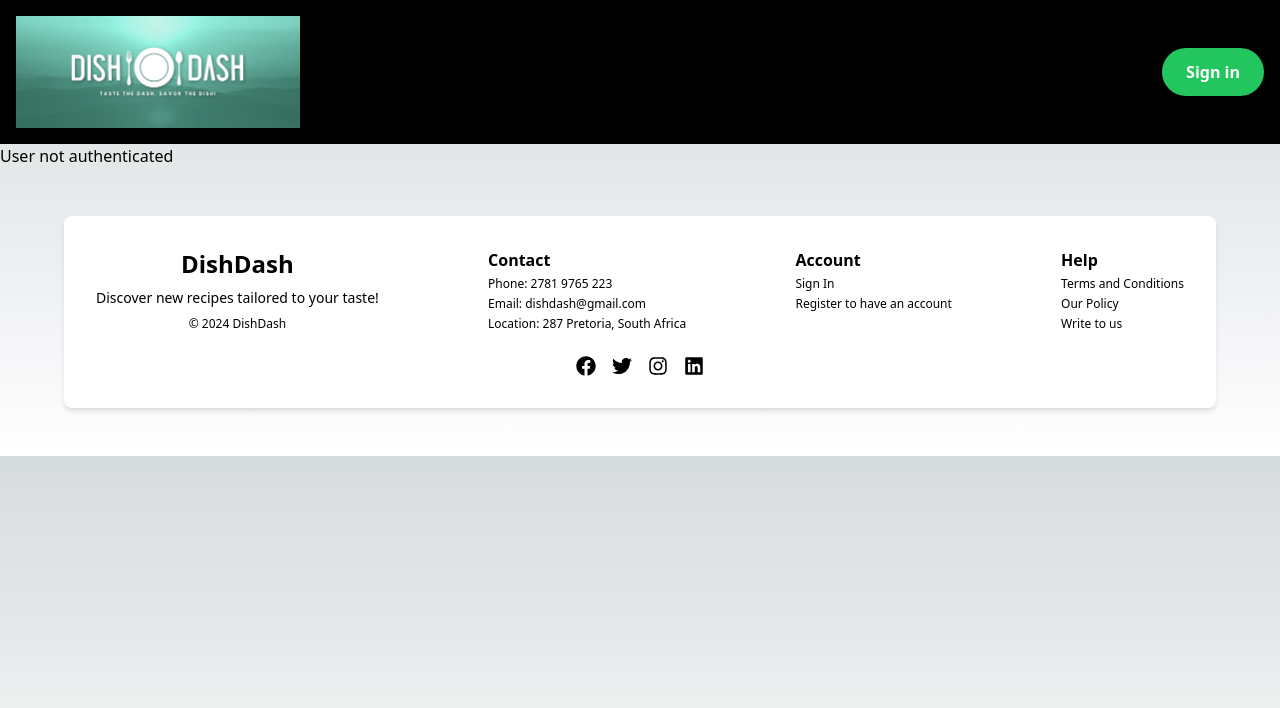
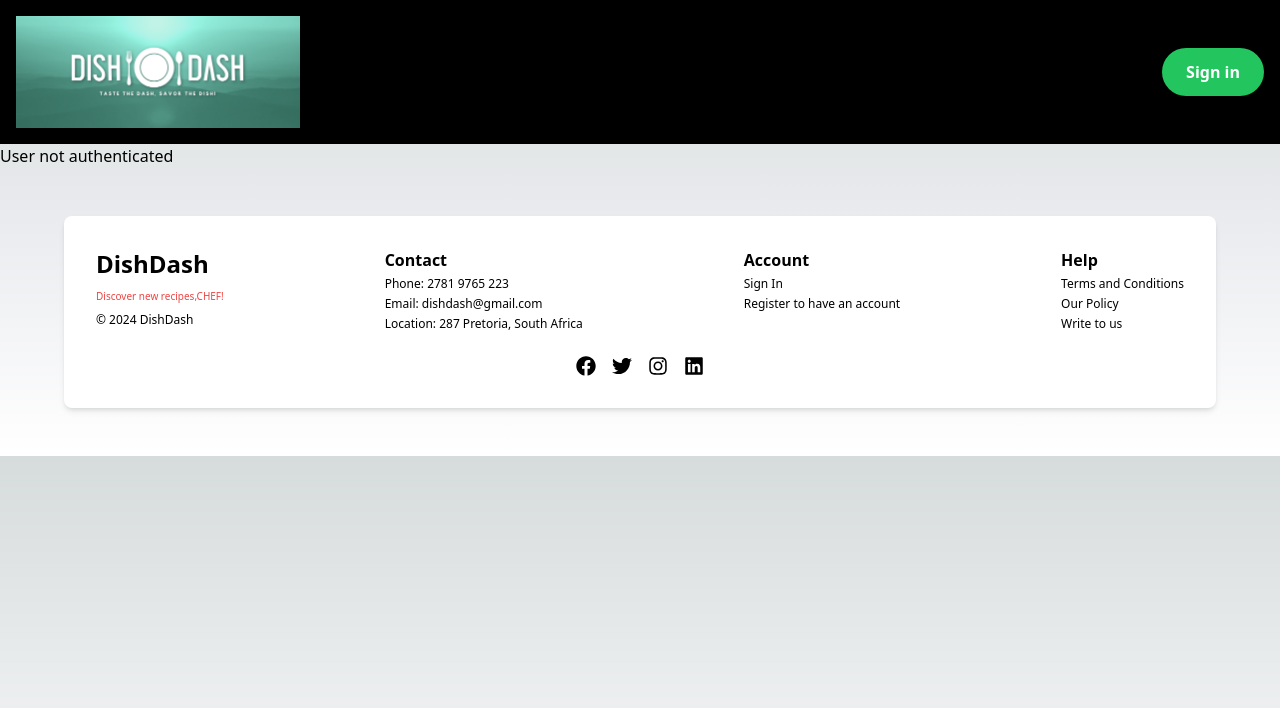
Before and after one commit to NokulungaM/DataForgeAI-Capstone-FullStack, a Next.js app in the folder client/: page /profile in a window 1280 px wide. Shown: the top 708 px of the page. Built offline with nearby package versions, Linux system fonts and the light colour scheme.

Commit message:
updated footer

```diff
--- a/client/src/components/Footer/Footer.js
+++ b/client/src/components/Footer/Footer.js
@@ -1,18 +1,63 @@
-import React from 'react';
+import React, { useState, useEffect } from 'react';
 import { FaFacebook, FaTwitter, FaInstagram, FaLinkedin } from 'react-icons/fa'; // Importing Font Awesome icons
 
 const Footer = () => {
+  // States for the heading and paragraph text
+  const [headingText, setHeadingText] = useState('');
+  const [paragraphText, setParagraphText] = useState('');
+
+  // Full strings to be typed out
+  const fullHeadingText = "DishDash";
+  const fullParagraphText = "Discover new recipes,CHEF!";
+
+  // Typing effect logic for heading and paragraph
+  useEffect(() => {
+    let headingTimeout;
+    let paragraphTimeout;
+
+    // Function to type out heading one character at a time
+    const typeHeading = (index) => {
+      if (index < fullHeadingText.length) {
+        setHeadingText((prev) => prev + fullHeadingText[index]);
+        headingTimeout = setTimeout(() => typeHeading(index + 1), 150); // Adjust typing speed here
+      } else {
+        // Start typing the paragraph once heading is fully typed
+        typeParagraph(0);
+      }
+    };
+
+    // Function to type out paragraph one character at a time
+    const typeParagraph = (index) => {
+      if (index < fullParagraphText.length) {
+        setParagraphText((prev) => prev + fullParagraphText[index]);
+        paragraphTimeout = setTimeout(() => typeParagraph(index + 1), 100); // Adjust typing speed here
+      }
+    };
+
+    // Start typing the heading
+    typeHeading(0);
+
+    // Cleanup timeouts when component unmounts
+    return () => {
+      clearTimeout(headingTimeout);
+      clearTimeout(paragraphTimeout);
+    };
+  }, []); // Empty dependency array to run effect only on mount
+
   return (
     <footer className="bg-gradient-to-b from-gray-200 to-white text-black py-12">
       <div className="container mx-auto px-4">
         <div className="max-w-6xl mx-auto bg-white rounded-lg shadow-md p-8"> {/* Box-like appearance */}
           {/* Main Flex container for footer content */}
           <div className="flex flex-col md:flex-row justify-between items-start">
+
             {/* Left section - DishDash branding */}
-            <div className="flex flex-col items-center space-y-2 mb-4 md:mb-0">
-              <h3 className="text-2xl font-semibold">DishDash</h3> {/* Increased size */}
-              <p className="text-sm text-center">Discover new recipes tailored to your taste!</p>
-              <p className="text-xs mt-4 text-center">&copy; {new Date().getFullYear()} DishDash</p>
+            <div className="flex flex-col items-start space-y-2 mb-4 md:mb-0"> {/* Changed to items-start for left-alignment */}
+              {/* Typing effect applied here */}
+              <h3 className="text-2xl font-semibold">{headingText}</h3> {/* Increased size */}
+              {/* Aligning paragraph to the left by removing text-center and setting it red */}
+              <p className="text-xs text-red-500" style={{ fontSize: '10px' }} >{paragraphText}</p> {/* Extra extra small font size in red */}
+              <p className="text-xs mt-4">&copy; {new Date().getFullYear()} DishDash</p>
             </div>
 
             {/* Middle section - Contact information */}
```
